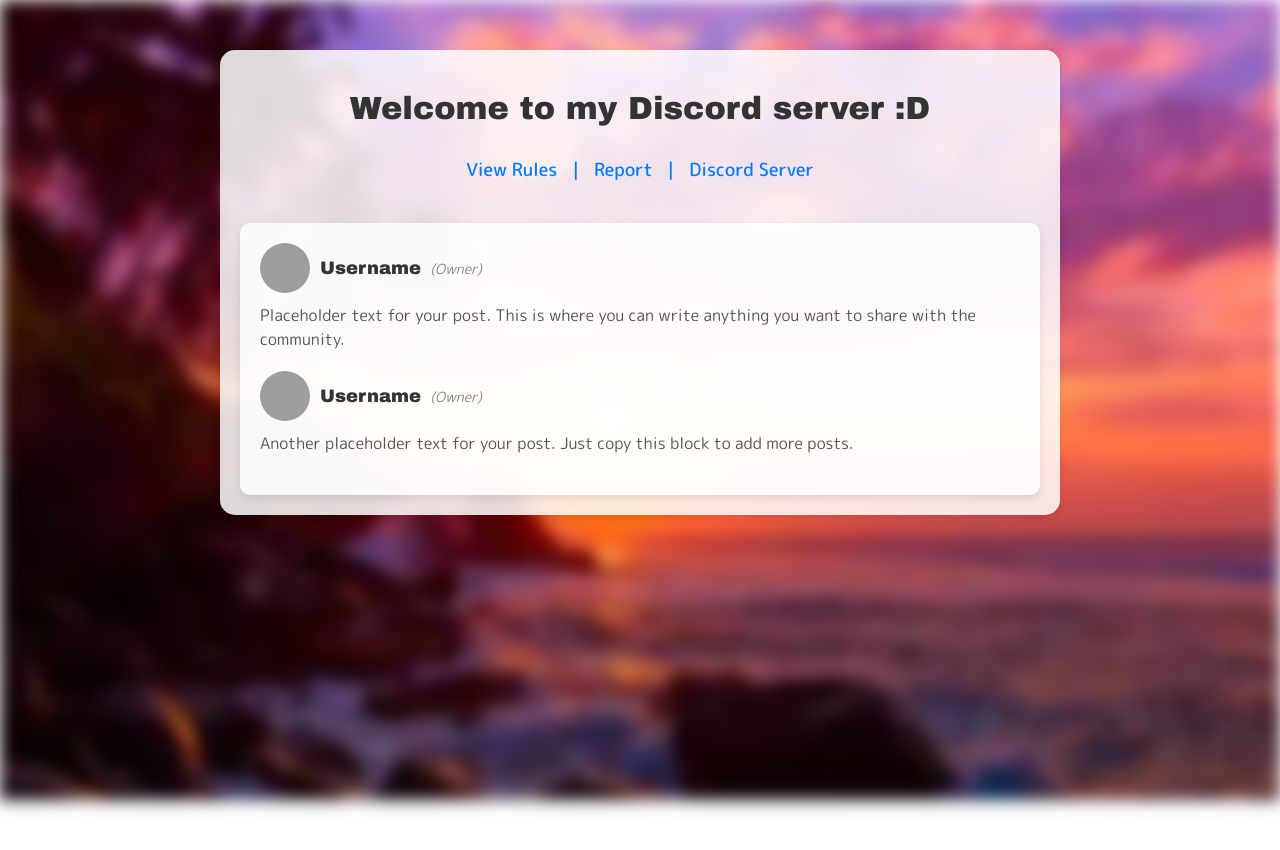
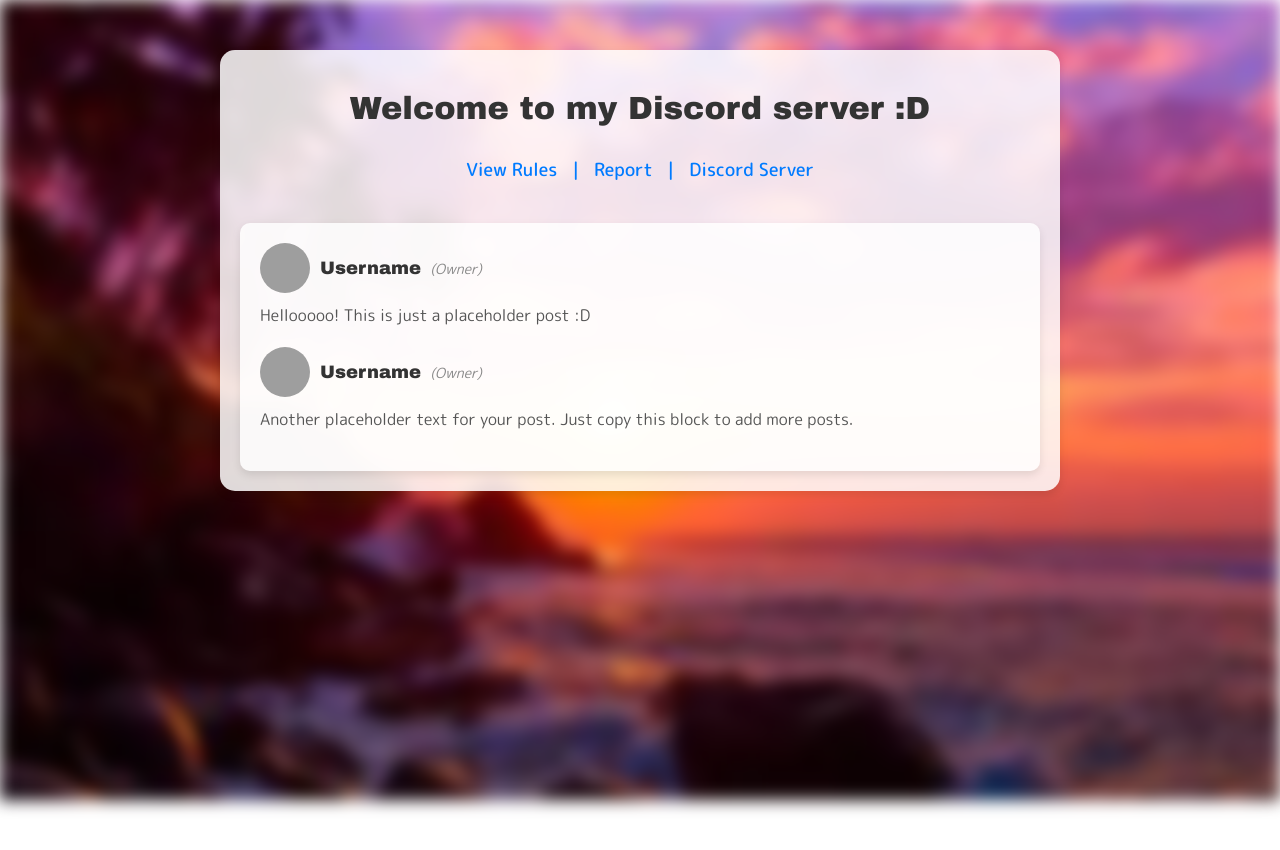
Before and after one commit to RadientCoder/thebasment.c, a plain HTML site: page index.html in a window 1280 px wide. Drawn offline with Linux system fonts and the light colour scheme; grey boxes are pictures that could not be loaded.

Commit message:
Update index.html

```diff
--- a/index.html
+++ b/index.html
@@ -151,7 +151,7 @@
                     </div>
                 </div>
                 <div class="post-content">
-                    Placeholder text for your post. This is where you can write anything you want to share with the community.
+                    Hellooooo! This is just a placeholder post :D
                 </div>
             </div>
 
```
